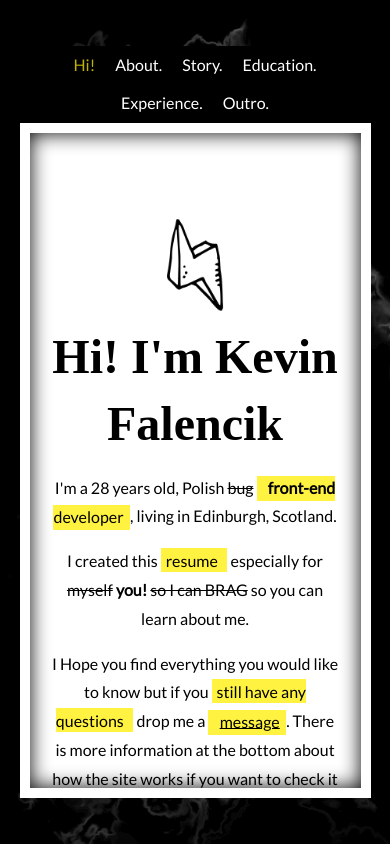
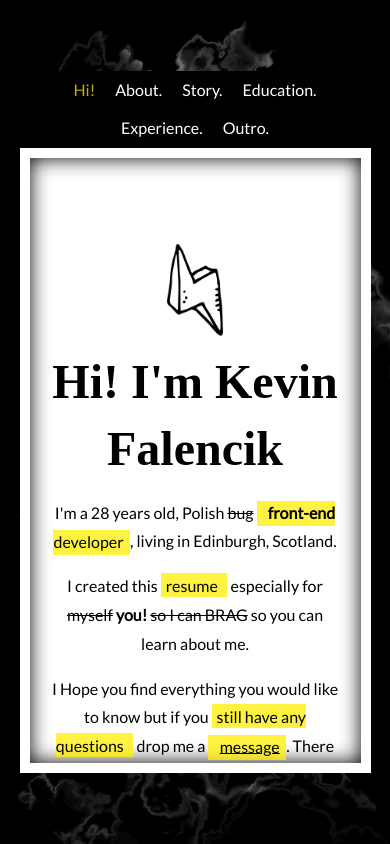
Before and after one commit to kfalencik/resume, a Nuxt app: page / in a window 390 px wide. Built offline with nearby package versions, Linux system fonts and the light colour scheme; a web font is replaced by a local one.

Commit message:
Reduce modal height on mobile

```diff
--- a/components/Modal.vue
+++ b/components/Modal.vue
@@ -21,7 +21,7 @@ export default {
     width: 90%;
     max-width: $breakpoint-lg;
     background: $white;
-    height: 80vh;
+    height: calc(80vh - 50px);
     box-shadow: inset 0 0 20px $black;
     border: 10px solid #fff;
     display: flex;
```
